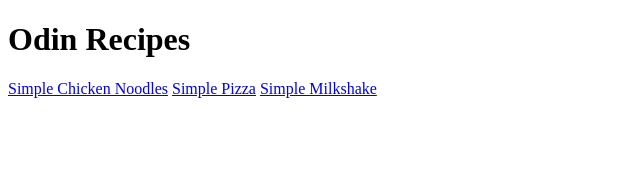
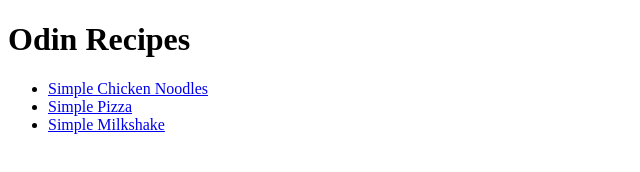
Before and after one commit to macave/odin-recipes, a plain HTML site: page index.html in a window 1280 px wide. Shown: the whole page, without its empty margins (0-640 px from the left). Drawn offline with Linux system fonts and the light colour scheme.

Commit message:
Feat: moved the recipes into list formatting

```diff
--- a/index.html
+++ b/index.html
@@ -1,13 +1,18 @@
 <!DOCTYPE html>
 <html lang="en">
+
 <head>
     <meta charset="UTF-8">
     <title>Odin Recipes</title>
 </head>
+
 <body>
     <h1>Odin Recipes</h1>
-        <a href="./recipes/noodles.html">Simple Chicken Noodles</a>
-        <a href="./recipes/pizza.html">Simple Pizza</a>
-        <a href="./recipes/milkshake.html">Simple Milkshake</a>
+    <ul>
+        <li><a href="./recipes/noodles.html">Simple Chicken Noodles</a></li>
+        <li><a href="./recipes/pizza.html">Simple Pizza</a></li>
+        <li><a href="./recipes/milkshake.html">Simple Milkshake</a></li>
+    </ul>
 </body>
+
 </html>
```
Lines whose indentation alone changed are shown as unchanged.
